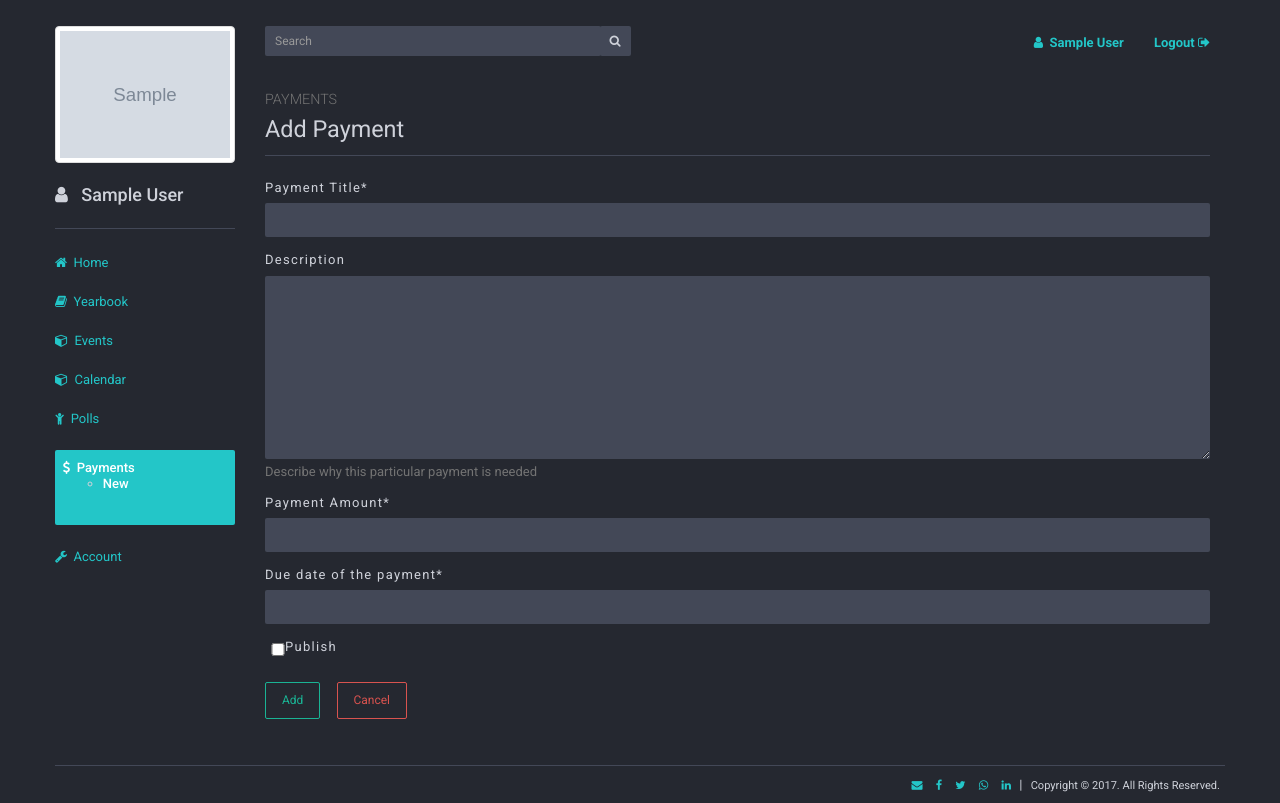
After one commit to eyobofficial/yearbook-management-app, a Django app: page /dashboard/payment/add/ in a window 1280 px wide. The commit adds this page. Run offline with Django 3.2, Linux system fonts and the light colour scheme; a user stored in the database is signed in; tables that the repository leaves empty hold one stand-in row (values such as "Sample post"); grey boxes marked "Sample" are stand-in pictures; some libraries are stand-ins or nearby versions.

Commit message:
Add functionality to create new event & payment

```diff
--- a/dashboard/models.py
+++ b/dashboard/models.py
@@ -80,7 +80,7 @@ class Poll(models.Model):
         return self.poll_text
 
     def get_absolute_url(self):
-        return reverse(url='dashboard:poll-detail', kwargs={'pk': str(self.pk)})
+        return reverse('dashboard:poll-detail', kwargs={'pk': str(self.pk)})
 
 class PollChoice(models.Model):
     poll = models.ForeignKey(Poll, on_delete=models.CASCADE)
--- a/dashboard/templates/base.html
+++ b/dashboard/templates/base.html
@@ -69,7 +69,7 @@
                         </section>
 
                         <nav id="side-nav">
-                            <ul class="list-unstyled">
+                            <ul class="list-unstyled primary-menu">
                                 <li {% if page_name == 'index' %} class="active" {% endif %}>
                                     <a href="{% url 'dashboard:index' %}"><span class="fa fa-home"></span>&nbsp; Home</a>
                                 </li>
@@ -81,6 +81,13 @@
                                 <li {% if page_name == 'events' %}class="active"{% endif %}>
                                     <a href="{% url 'dashboard:event-list' %}"><span class="fa fa-cube"></span>&nbsp; Events</a>
                                 </li>
+                                    {% if page_name == 'events' and user.profile.is_committee %}
+                                    <ul class="secondary-menu">
+                                        <li>
+                                            <a href="{% url 'dashboard:event-create' %}"> New</a>
+                                        </li>
+                                    </ul>
+                                    {% endif %}
 
                                  <li {% if page_name == 'Materials' %}class="active"{% endif %}>
                                     <a href="#"><span class="fa fa-cube"></span>&nbsp; Calendar</a>
@@ -88,10 +95,24 @@
 
                                 <li {% if page_name == 'polls' %}class="active"{% endif %}>
                                     <a href="{% url 'dashboard:poll-list' %}"><span class="fa fa-child"></span>&nbsp; Polls</a>
+                                    {% if page_name == 'polls' and user.profile.is_committee %}
+                                    <ul>
+                                        <li>
+                                            <a href="{% url 'dashboard:poll-create' %}"> New</a>
+                                        </li>
+                                    </ul>
+                                    {% endif %}
                                 </li>
 
                                 <li {% if page_name == 'payments' %}class="active"{% endif %}>
                                     <a href="{% url 'dashboard:payment-list' %}"><span class="fa fa-usd"></span>&nbsp; Payments</a>
+                                    {% if page_name == 'payments' and user.profile.is_committee %}
+                                    <ul>
+                                        <li>
+                                            <a href="{% url 'dashboard:payment-create' %}"> New</a>
+                                        </li>
+                                    </ul>
+                                    {% endif %}
                                 </li>
 
                                 <li {% if page_name == 'account' %}class="active"{% endif %}>
--- /dev/null
+++ b/dashboard/templates/dashboard/payment_form.html
@@ -0,0 +1,21 @@
+{% extends 'base.html' %}
+{% load crispy_forms_tags %}
+
+{% block content %}
+<header id="detail-header">
+    <h2>Payments</h2>
+    <h3>Add Payment</h3>
+</header>
+
+<section>
+    <form method="POST">
+        {% csrf_token %}
+        {{ form|crispy }}
+
+        <div class="form-group">
+            <button type="submit" class="btn btn-lg btn-primary"> Add </button> &nbsp; &nbsp;
+            <a href="{% url 'dashboard:payment-list' %}" class="btn btn-lg btn-danger">Cancel</a>
+        </div>
+    </form>
+</section>
+{% endblock content %}
--- a/dashboard/urls.py
+++ b/dashboard/urls.py
@@ -13,11 +13,14 @@ urlpatterns = [
     url(r'^polls/$', views.PollList.as_view(), name='poll-list'),
     url(r'^poll/(?P<pk>[0-9]+)/vote/$', views.poll_detail, name='poll-detail'),
     url(r'^poll/(?P<pk>[0-9]+)/result/$', views.poll_result, name='poll-result'),
+    url(r'^poll/add/$', views.PollCreate.as_view(), name='poll-create'),
     url(r'^events/$', views.EventList.as_view(), name='event-list'),
     url(r'^event/(?P<pk>[0-9]+)$', views.EventDetail.as_view(), name='event-detail'),
+    url(r'^event/add/$', views.EventCreate.as_view(), name='event-create'),
     url(r'^subscribe/$', views.subscribe_to_event, name='event-subscribe'),
     url(r'^payments/$', views.PaymentList.as_view(), name='payment-list'),
-    url(r'payment/(?P<pk>[0-9]+)$', views.PaymentDetail.as_view(), name='payment-detail'),
+    url(r'^payment/(?P<pk>[0-9]+)$', views.PaymentDetail.as_view(), name='payment-detail'),
+    url(r'^payment/add/$', views.PaymentCreate.as_view(), name='payment-create'),
     url(r'^account/$', views.AccountDetail.as_view(), name='account-detail'),
     url(r'^account/update/$', views.account_update, name='account-update'),
     url(r'^account/change_photo/$', views.change_profile_photo, name='change-photo'),
--- a/dashboard/views.py
+++ b/dashboard/views.py
@@ -5,7 +5,7 @@ from django.views.generic.edit import CreateView, UpdateView, DeleteView, FormVi
 # Import user authentication modules
 from django.contrib.auth import authenticate, login
 from django.contrib.auth.models import User, Group
-from django.contrib.auth.decorators import login_required, permission_required
+from django.contrib.auth.decorators import login_required, permission_required, user_passes_test
 from django.contrib.auth.mixins import LoginRequiredMixin, PermissionRequiredMixin, UserPassesTestMixin
 
 # Import Models
@@ -29,6 +29,10 @@ from dashboard.forms import (SignupForm,
                              UserAccountForm,
                              ProfilePhotoForm,
                              )
+
+# Check if user is committee
+def check_committee(user):
+    return user.profile.is_committee
 
 # Signup view
 def signup(request):
@@ -239,6 +243,19 @@ def poll_detail(request, pk):
             'choice_list': choice_list,
         })
 
+class PollCreate(UserPassesTestMixin, CreateView):
+    model = Poll
+    fields = ('poll_text', 'description', 'end_at', 'active',)
+    template_name = 'dashboard/poll_create_form.html'
+
+    def test_func(self):
+        return self.request.user.profile.is_committee
+
+    def get_context_data(self, *args, **kwargs):
+        context = super(PollCreate, self).get_context_data(*args, **kwargs)
+        context['page_name'] = 'polls'
+        return context
+
 @login_required
 def poll_result(request, pk):
     # Get a particular poll
@@ -329,6 +346,18 @@ class EventDetail(LoginRequiredMixin, generic.DetailView):
         context['program_list'] = Program.objects.filter(event_id=self.kwargs['pk'])
         return context
 
+class EventCreate(UserPassesTestMixin, CreateView):
+    model = Event
+    fields = ('title', 'description', 'venue', 'event_datetime', 'dress_code', 'fee', 'event_photo', 'publish',)
+
+    def test_func(self):
+        return self.request.user.profile.is_committee
+
+    def get_context_data(self, *args, **kwargs):
+        context = super(EventCreate, self).get_context_data(*args, **kwargs)
+        context['page_name'] = 'events'
+        return context
+
 @login_required
 def subscribe_to_event(request):
     if request.method == 'GET':
@@ -380,6 +409,18 @@ class PaymentDetail(LoginRequiredMixin, generic.DetailView):
         context['student_payment'] = student_payment
         return context
 
+class PaymentCreate(UserPassesTestMixin, generic.CreateView):
+    model = Payment
+    fields = ('title', 'description', 'amount', 'due_date', 'publish',)
+
+    def test_func(self, *args, **kwargs):
+        return self.request.user.profile.is_committee
+
+    def get_context_data(self, *args, **kwargs):
+        context = super(PaymentCreate, self).get_context_data(*args, **kwargs)
+        context['page_name'] = 'payments'
+        return context
+
 class AccountDetail(LoginRequiredMixin, generic.TemplateView):
     template_name = 'dashboard/account_detail.html'
 
--- a/static/css/default.css
+++ b/static/css/default.css
@@ -588,14 +588,19 @@ a.btn-danger,
 	margin-bottom: 1.8em;
 }
 
-#side-nav li.active > a {
-	color: #F0AD4E !important;
+#side-nav ul.primary-menu > li.active {
+	padding: 0.8em 0.2em 0.8em 0.6em;
+	border-radius: 2px;
+    background: #23c6c8 !important;
 }
 
+#side-nav ul.primary-menu > li.active a {
+    color: #fff !important;
+    font-weight: 500;
+}
 
 #side-nav ul.secondary-menu {
-	margin-top: 0.6em;
-	padding-left: 1.4em;
+	padding-left: 2em;
 }
 
 #side-nav ul.secondary-menu li {
```
Also changed, not shown: dashboard/templates/dashboard/event_form.html (added, +16 -0 lines), dashboard/templates/dashboard/poll_create_form.html (added, +21 -0 lines).
